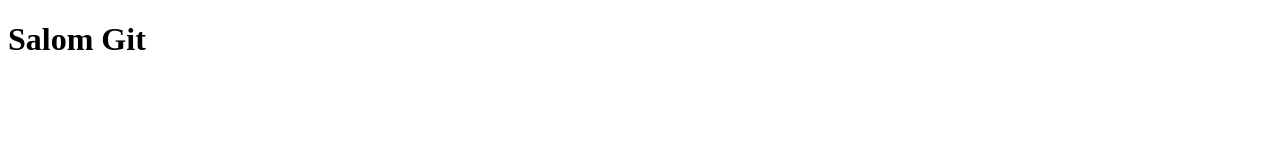
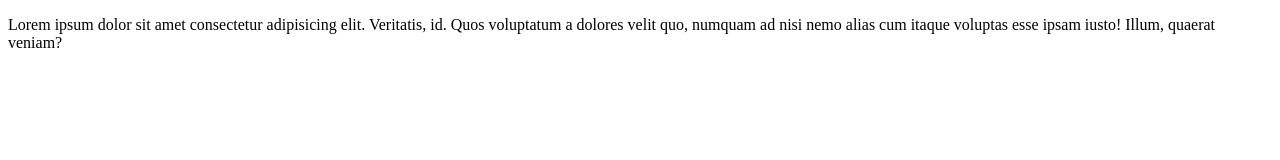
Before and after one commit to ElmurzayevXondamir/test, a plain HTML site: page index.html in a window 1280 px wide. Drawn offline with Linux system fonts and the light colour scheme.

Commit message:
delete h1 tag and added p tag

```diff
--- a/index.html
+++ b/index.html
@@ -6,6 +6,7 @@
     <title>Document</title>
 </head>
 <body>
-    <h1>Salom Git</h1>
+
+    <p>Lorem ipsum dolor sit amet consectetur adipisicing elit. Veritatis, id. Quos voluptatum a dolores velit quo, numquam ad nisi nemo alias cum itaque voluptas esse ipsam iusto! Illum, quaerat veniam?</p>
 </body>
 </html>
```
